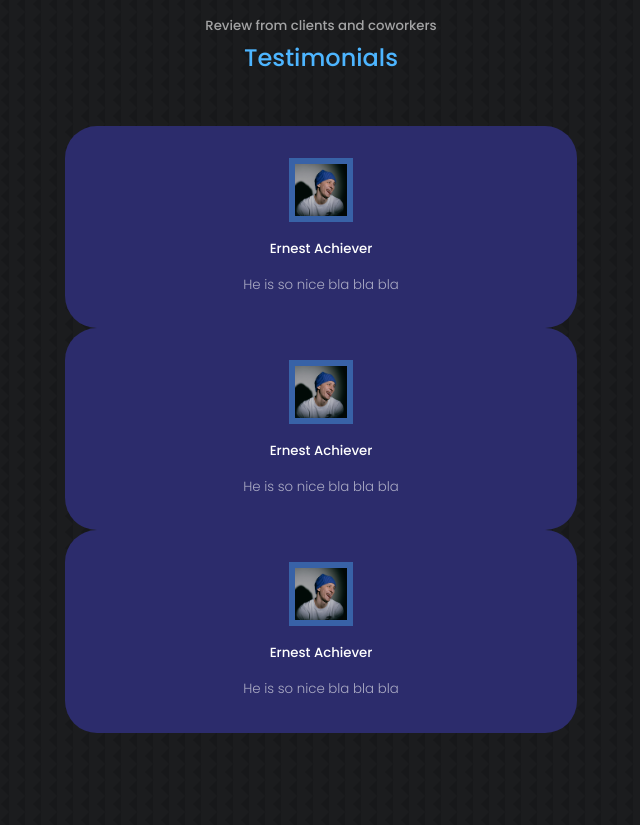
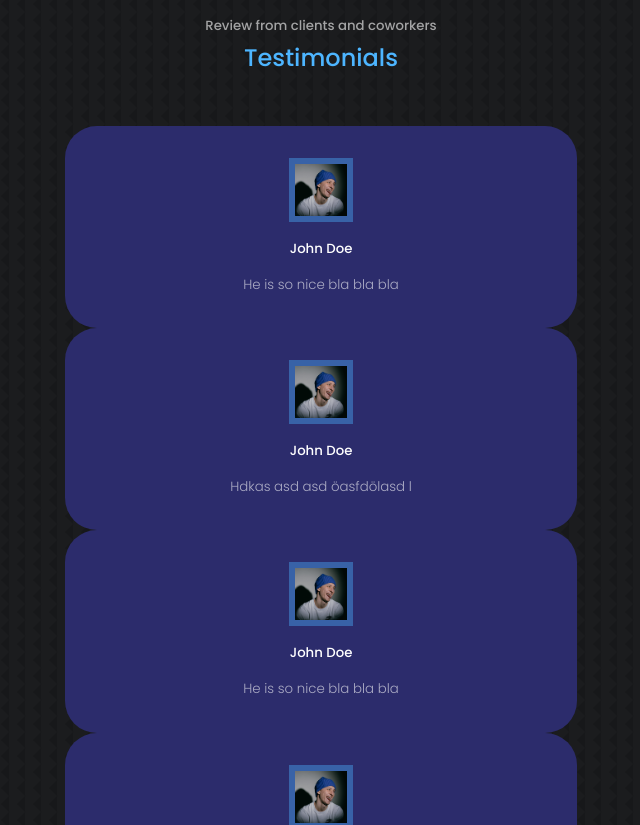
Before and after one commit to Edwardtoonela/react-portfolio-website, a React (Create React App) app: page / in a window 1280 px wide. Shown: the part 3540-4365 px from the top of the page, without its empty margins (319-959 px from the left). Built offline with nearby package versions, Linux system fonts and the light colour scheme.

Commit message:
dynamic reviews

```diff
--- a/src/components/testimonials/testimonials.jsx
+++ b/src/components/testimonials/testimonials.jsx
@@ -1,6 +1,29 @@
 import React from 'react'
 import './testimonials.css'
 import AVTR from '../../assets/comp2.png'
+
+const data = [
+  {
+    avatar: AVTR,
+    name: 'John Doe',
+    review: 'He is so nice bla bla bla'
+  },
+  {
+    avatar: AVTR,
+    name: 'John Doe',
+    review: 'Hdkas asd asd öasfdölasd l'
+  },
+  {
+    avatar: AVTR,
+    name: 'John Doe',
+    review: 'He is so nice bla bla bla'
+  },
+  {
+    avatar: AVTR,
+    name: 'John Doe',
+    review: 'He is so nice bla bla bla'
+  },
+]
 
 const Testimonials = () => {
   return (
@@ -9,33 +32,19 @@ const Testimonials = () => {
       <h2>Testimonials</h2>
 
       <div className="container testimonials__container">
-        <article className="testimonial">
-          <div className="client__avatar">
-            <img src={AVTR} alt="Avatar One" />
-          </div>
-          <h5 className="client__name">Ernest Achiever</h5>
-          <small className="client__review">
-            He is so nice bla bla bla
-          </small>
-        </article>
-        <article className="testimonial">
-          <div className="client__avatar">
-            <img src={AVTR} alt="Avatar One" />
-          </div>
-          <h5 className="client__name">Ernest Achiever</h5>
-          <small className="client__review">
-            He is so nice bla bla bla
-          </small>
-        </article>
-        <article className="testimonial">
-          <div className="client__avatar">
-            <img src={AVTR} alt="Avatar One" />
-          </div>
-          <h5 className="client__name">Ernest Achiever</h5>
-          <small className="client__review">
-            He is so nice bla bla bla
-          </small>
-        </article>
+        {
+          data.map(({avatar, name, review}, index) => {
+            return (
+            <article key={index} className="testimonial">
+              <div className="client__avatar">
+                <img src={avatar}/>
+              </div>
+              <h5 className="client__name">{name}</h5>
+              <small className="client__review">{review}</small>
+            </article>
+            )
+          })
+        }
       </div>
     </section>
   )
```
